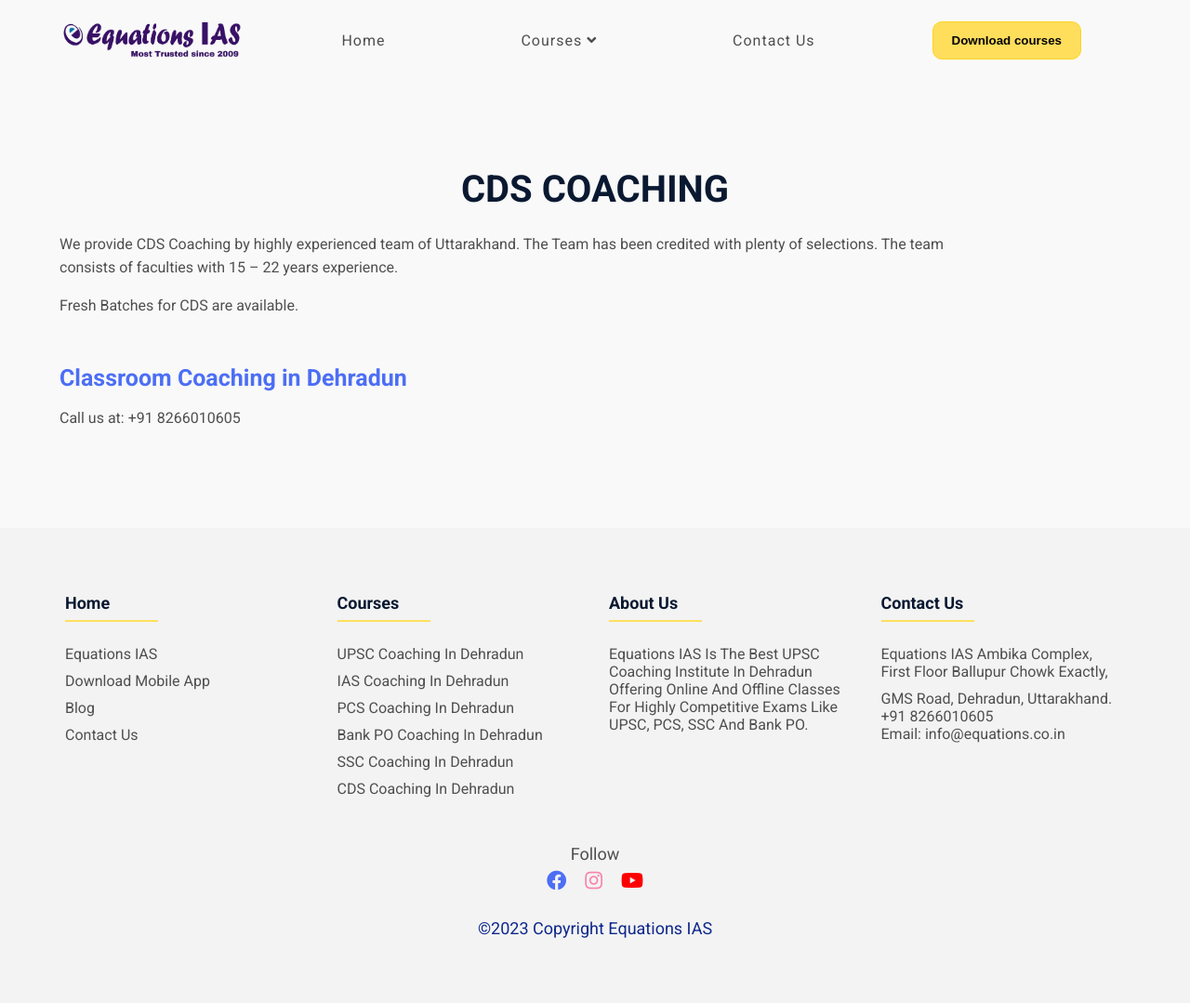
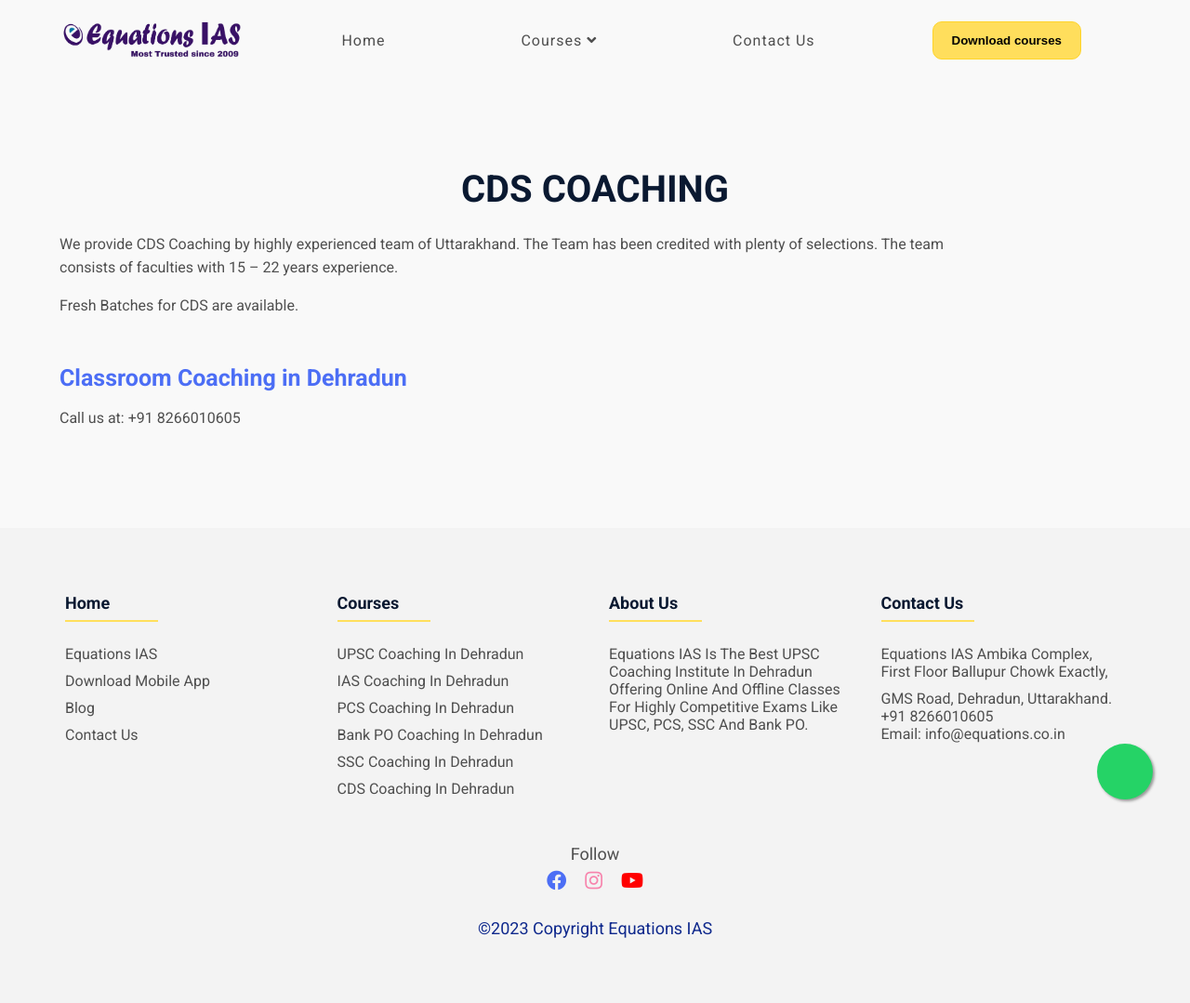
Before and after one commit to EquationsIAS/equations-website, a Jekyll site: the page built from cds-coaching-in-dehradun.html, in a window 1280 px wide. Shown: the whole page at 93% size. Built offline with Jekyll 4.4.1, drawn with Linux system fonts in a browser that asks for light colours; a script that is not in the unit is left out.

Commit message:
add whatsapp icon

```diff
--- a/_includes/footer.html
+++ b/_includes/footer.html
@@ -54,4 +54,8 @@
         </div>
 
     </div>
+
+    <a href="https://api.whatsapp.com/send?phone=919897600337&text=Hola%21%20Quisiera%20m%C3%A1s%20informaci%C3%B3n%20sobre%20Varela%202." class="float" target="_blank">
+        <i class="fa fa-whatsapp my-float"></i>
+    </a>
 </footer>
--- a/app.js
+++ b/app.js
@@ -209,7 +209,7 @@
 
 */
 
-
+/*
 (function(d, m){
     var kommunicateSettings = {"appId":"35a308422564e4cf1cab3613837582837","popupWidget":true,"automaticChatOpenOnNavigation":true,
 
@@ -232,3 +232,4 @@
     var h = document.getElementsByTagName("head")[0]; h.appendChild(s);
     window.kommunicate = m; m._globals = kommunicateSettings;
   })(document, window.kommunicate || {});
+*/
--- a/style.css
+++ b/style.css
@@ -1839,3 +1839,22 @@
     }
 
 }
+
+.float{
+	position:fixed;
+	width:60px;
+	height:60px;
+	bottom:40px;
+	right:40px;
+	background-color:#25d366;
+	color:#FFF;
+	border-radius:50px;
+	text-align:center;
+    font-size:30px;
+	box-shadow: 2px 2px 3px #999;
+    z-index:100;
+}
+
+.my-float{
+	margin-top:16px;
+}
```
